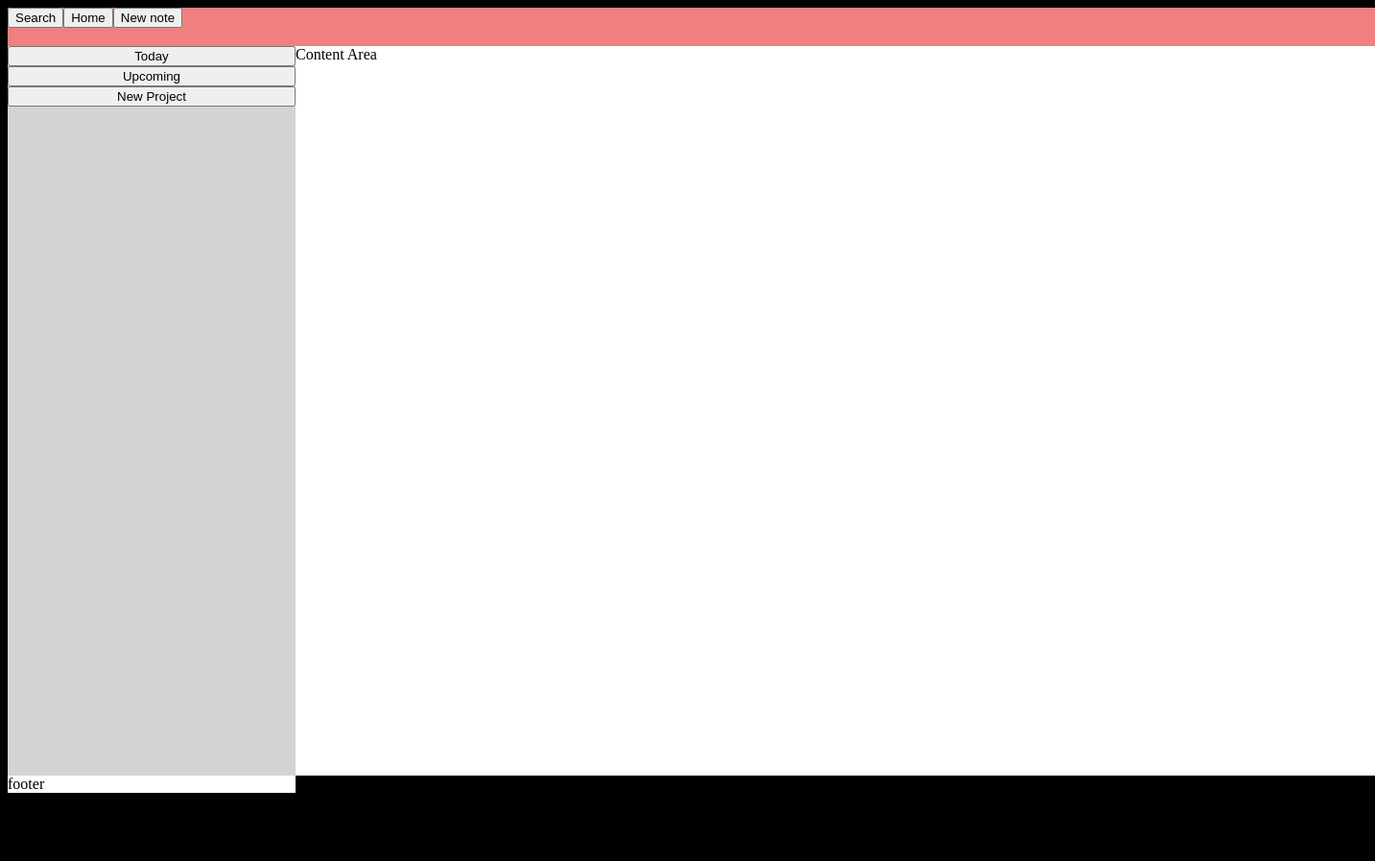
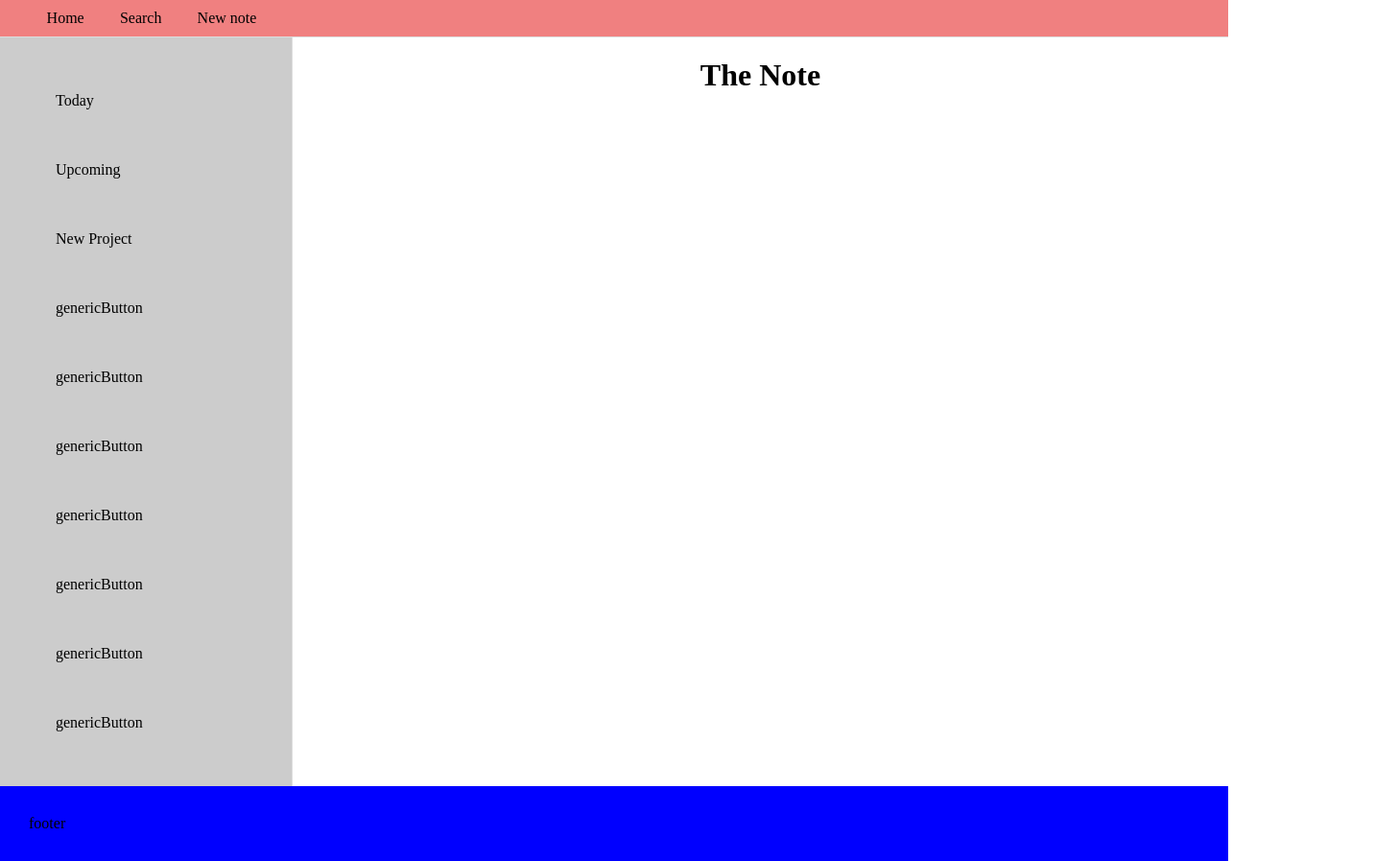
Before and after one commit to Talha2195/to-do-list-project, a website built with webpack: page dist/index.html in a window 1280 px wide. Shown: the whole page at 96% size, 1433 px wide, since content can reach past the window. Before the commit the page ends 834 px from the top, so only its background shows below. Built offline with nearby package versions, Linux system fonts and the light colour scheme.

Commit message:
CSS updated
Some basic code updated and CSS base finalized

```diff
--- a/src/index/TopBar/topBarButton.js
+++ b/src/index/TopBar/topBarButton.js
@@ -1,7 +1,7 @@
 import {makeInputDom} from "../../miscModules/typeInputDom";
 function invokeTopBarButton() {
-    const topBarButtonOne = makeInputDom ('#topBar', 'button', 'Search', 'search');
-    const topBarButtonTwo = makeInputDom ('#topBar', 'button', 'Home', 'home');
-    const topBarButtonThree = makeInputDom ('#topBar', 'button', 'New note', 'newNote');
+    makeInputDom ('#topBarButtonDiv', 'button', 'Home', 'home');
+    makeInputDom ('#topBarButtonDiv', 'button', 'Search', 'search');
+    makeInputDom ('#topBarButtonDiv', 'button', 'New note', 'newNote');
 }
 export{invokeTopBarButton};
--- /dev/null
+++ b/src/index/homePageContent/attributesHomePage.js
@@ -0,0 +1,5 @@
+import { makeDom } from "../../miscModules/dividantDom";
+function contentPage() {
+makeDom ('#content', 'h1', 'contentHeadingOne', 'The Note');
+}
+export{contentPage};
--- a/src/index/index.css
+++ b/src/index/index.css
@@ -1,37 +1,112 @@
 body{
-    display:grid;
-    background-color: black;
-    grid-template-areas:
-    "topbar topbar topbar"
-    "sidebar body body"
-    "sidebar body body";
+    margin: 0;
+    background-color: white;
+}
+#mainDiv {
+    display: grid;
+    grid-template-columns: 1fr 3fr;
+    column-gap: 30px;
 }
 #topBar {
-    grid-area: topbar;
-    height: 40px;
+    grid-column: span 3;
     background-color: lightcoral;
+    border-bottom: 1px solid #ddd;
+    padding-bottom: 10px;
 }
-#sideBar {
-    width: 300px;
-    grid-area: sidebar;
+#leftBar {
+    padding: 30px;
+    border-right: 1px solid #ddd;
     display:flex;
     flex-direction: column;
-    background-color: lightgrey;
+    background-color: #cccccc;
+    justify-content: space-around;
 }
 #content {
-    grid-area: body;
-    width: 1125px;
-    height:760px;
     background-color: white;
+    height: 780px;
+}
+#contentHeadingOne{
+    text-align: center;
 }
 #footer{
-    background-color: white;
+    background-color: blue;
+    grid-column: span 3;
+    padding: 30px;
 }
 #inputFieldsDiv {
     display:grid;
     grid-template-columns: 100px 200px;
     grid-template-rows: 15px 15px 15px;
 }
+#leftBar > button {
+  border: none;
+  outline: none;
+  position: relative;
+  cursor:pointer;
+  margin: 0;
+  padding: 0;
+  text-align: inherit;
+  font: inherit;
+  background-color: inherit;
+  border-radius: 0;
+  --border-size:2px;
+  --accent-color: lightcoral;
+  padding-left: 28px;
+}
+#leftBar > button::before{
+    content: '';
+    position: absolute;
+    left: 0;
+    right: 0;
+    bottom: 0;
+    height: var(--border-size);
+    background-color: var(--accent-color);
+    transform: scaleX(0);
+    transition: transform 300ms ease-in-out;
+}
+#leftBar > button:hover::before,
+#leftBar> button:focus::before{
+    transform: scaleX(1);
+}
+#topBar > div > button{
+    border: none;
+    outline: none;
+    position: relative;
+    cursor:pointer;
+    margin: 0;
+    padding: 0;
+    text-align: inherit;
+    font: inherit;
+    background-color: inherit;
+    border-radius: 0;
+    --border-size:2px;
+    --accent-color: white;
+}
+#topBarButtonDiv > button::before{
+    content: '';
+    position: absolute;
+    left: 0;
+    right: 0;
+    bottom: 0;
+    height: var(--border-size);
+    background-color: var(--accent-color);
+    transform: scaleX(0);
+    transition: transform 300ms ease-in-out;
+}
+#topBarButtonDiv > button:hover::before,
+#topBarButtonDiv > button:focus::before{
+    transform: scaleX(1);
+}
+#topBarButtonDiv{
+    display: flex;
+    padding-top: 10px;
+    padding-left: 30px;
+    justify-content: space-around;
+    width: 20%;
+}
+/* #topBarButtonDiv > #content{
+
+} */
 #titleInput {
     grid-column-start: 2;
 }
--- a/src/index/index.js
+++ b/src/index/index.js
@@ -2,9 +2,11 @@ import {invokeDomContent} from "./indexDomContent";
 import { invokeSideBarButton } from "../sideBar/sideBarButtonContent";
 import { loadNotePage } from "../notePage/notePage";
 import { invokeTopBarButton } from "./TopBar/topBarButton";
+import { contentPage } from "./homePageContent/attributesHomePage";
 import "./index.css";
 invokeDomContent();
 invokeSideBarButton();
 invokeTopBarButton();
+contentPage();
 const noteButton = document.getElementById('newNote');
 noteButton.addEventListener('click',loadNotePage);
--- a/src/index/indexDomContent.js
+++ b/src/index/indexDomContent.js
@@ -1,8 +1,10 @@
 import {makeDom} from "../miscModules/dividantDom";
 function invokeDomContent (){
-const sideBar = makeDom ('body', 'div', 'sideBar');
-const contentPage = makeDom ('body', 'div', 'content','Content Area');
-const topBar = makeDom ('body', 'div', 'topBar');
-const footBar = makeDom ('body', 'div', 'footer', 'footer');
+makeDom ('body', 'div', 'mainDiv');
+makeDom ('#mainDiv', 'div', 'topBar');
+makeDom('#topBar', 'div', 'topBarButtonDiv')
+makeDom ('#mainDiv', 'div', 'leftBar');
+makeDom ('#mainDiv', 'div', 'content',);
+makeDom ('#mainDiv', 'div', 'footer', 'footer');
 }
 export {invokeDomContent};
--- a/src/sideBar/sideBarButtonContent.js
+++ b/src/sideBar/sideBarButtonContent.js
@@ -1,7 +1,14 @@
 import { makeInputDom } from "../miscModules/typeInputDom";
 function invokeSideBarButton () {
-    const sideBarButtonOne = makeInputDom ('#sideBar', 'button', 'Today', 'today');
-    const sideBarButtonTwo= makeInputDom ('#sideBar', 'button', 'Upcoming', 'upcoming');
-    const sideBarButtonThree = makeInputDom ('#sideBar', 'button', 'New Project', 'newProject');
+makeInputDom ('#leftBar', 'button', 'Today', 'today');
+makeInputDom ('#leftBar', 'button', 'Upcoming', 'upcoming');
+makeInputDom ('#leftBar', 'button', 'New Project', 'newProject');
+makeInputDom ('#leftBar', 'button', 'genericButton', 'genericButtonOne');
+makeInputDom ('#leftBar', 'button', 'genericButton', 'genericButtonTwo');
+makeInputDom ('#leftBar', 'button', 'genericButton', 'genericButtonThree');
+makeInputDom ('#leftBar', 'button', 'genericButton', 'genericButtonFour');
+makeInputDom ('#leftBar', 'button', 'genericButton', 'genericButtonFive');
+makeInputDom ('#leftBar', 'button', 'genericButton', 'genericButtonSix');
+makeInputDom ('#leftBar', 'button', 'genericButton', 'genericButtonSeven');
 }
 export{invokeSideBarButton};
```
Also changed, not shown: dist/bundle.js.
